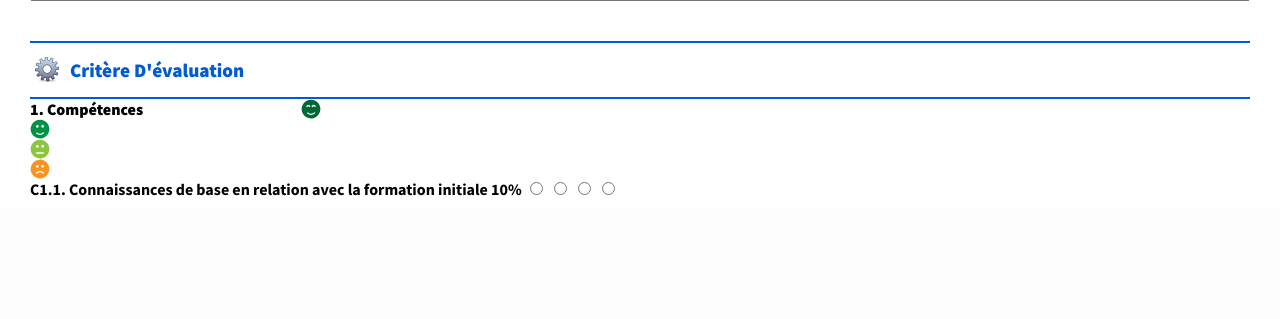
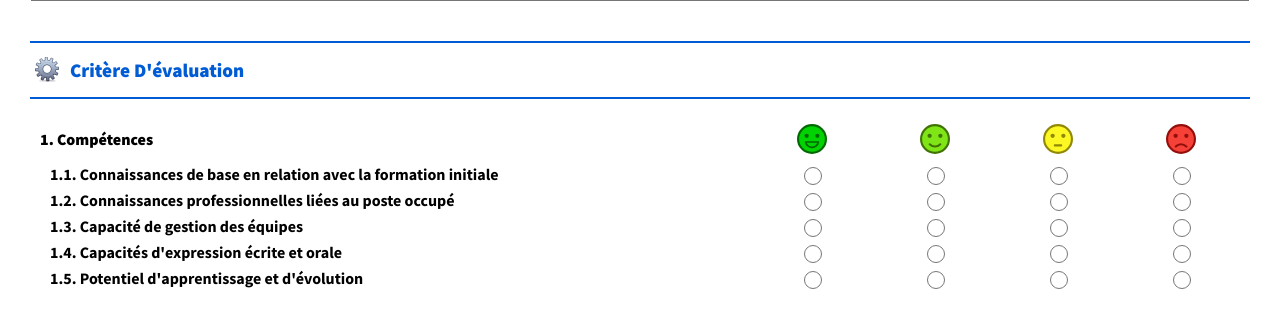
Before and after one commit to medEssami/Evaluation-du-personnel, a PHP site: page /survey/index.html in a window 1280 px wide. Shown: the part 863-1182 px from the top of the page. Before the commit the page ends 1059 px from the top, so only its background shows below. Run offline with PHP 8.4, Linux system fonts and the light colour scheme.

Commit message:
Correct section element css

```diff
--- a/static/css/survey.css
+++ b/static/css/survey.css
@@ -64,7 +64,7 @@
     color: red;
 }
 
-.section *:nth-last-child(-n+4) {
+.section form *:nth-last-child(-n+4) {
     grid-column: span 4;
 }
 
@@ -72,11 +72,26 @@
     font-weight: bolder;
 }
 
-.section_element{
+.section_element {
     display: grid;
-    grid-template-columns: auto auto auto auto;
+    align-items: center;
+    margin: 20px 10px;
+    grid-template-columns: 6fr 1fr 1fr 1fr 1fr;
+    gap: 5px;
 }
 
-svg{
-    width: 20px;
+.section_element input[type=radio] {
+    width: 18px;
+    height: 18px;
+    justify-self: center;
 }
+
+.section_element label {
+    margin-left: 10px;
+}
+
+.rating-emoji {
+    width: 32px;
+    margin: 4px;
+    justify-self: center;
+}
--- a/survey/index.html
+++ b/survey/index.html
@@ -54,33 +54,40 @@
             <div>Critère D'évaluation</div>
             <div class="section_element">
                 <div>1. Compétences</div>
-                    <svg xmlns="http://www.w3.org/2000/svg" viewBox="0 0 128 128">
-                        <path
-                            d="M64,4a60,60,0,1,0,30,8A60,60,0,0,0,64,4ZM35.24,49.9a4.27,4.27,0,0,1,0-6.08,14.95,14.95,0,0,1,23.23,0,4.3,4.3,0,1,1-6.09,6.08c-4-4.28-7-4.28-11.05,0a4.29,4.29,0,0,1-6.09,0ZM88.09,93.06A38.62,38.62,0,0,1,64,102.57,38.57,38.57,0,0,1,39.91,93.1,4.3,4.3,0,0,1,41.17,86a4.32,4.32,0,0,1,4.06.38c12.86,10.24,24.73,10.24,37.54,0h0a4.29,4.29,0,0,1,6.3.45,4.28,4.28,0,0,1-1,6.23ZM92.76,49.9h0a4.29,4.29,0,0,1-6.09,0c-4-4.29-7-4.29-11.06,0A4.31,4.31,0,0,1,68.41,48a4.33,4.33,0,0,1,1.12-4.16,15,15,0,0,1,23.23,0,4.31,4.31,0,0,1,0,6.09Z"
-                            style="fill:#006837" />
-                    </svg>
-                    <svg xmlns="http://www.w3.org/2000/svg" viewBox="0 0 128 128">
-                        <path
-                            d="M64,4a60,60,0,1,0,30,8A60,60,0,0,0,64,4ZM46.86,38.29A8.57,8.57,0,1,1,40.8,40.8,8.57,8.57,0,0,1,46.86,38.29ZM88.09,93.06A38.62,38.62,0,0,1,64,102.57,38.57,38.57,0,0,1,39.91,93.1,4.3,4.3,0,0,1,41.17,86a4.32,4.32,0,0,1,4.06.38c12.86,10.24,24.73,10.24,37.54,0h0a4.29,4.29,0,0,1,6.3.45,4.28,4.28,0,0,1-1,6.23Zm-7-37.63a8.57,8.57,0,1,1,6.06-2.51A8.57,8.57,0,0,1,81.14,55.43Z"
-                            style="fill:#009245" />
-                    </svg>
-                    <svg xmlns="http://www.w3.org/2000/svg" viewBox="0 0 128 128">
-                        <path
-                            d="M64,4a60,60,0,1,0,30,8A60,60,0,0,0,64,4ZM46.86,38.29A8.57,8.57,0,1,1,40.8,40.8,8.57,8.57,0,0,1,46.86,38.29ZM85.43,94H42.57a4.29,4.29,0,1,1,0-8.57H85.43a4.29,4.29,0,1,1,0,8.57ZM81.14,55.43a8.57,8.57,0,1,1,6.06-2.51A8.57,8.57,0,0,1,81.14,55.43Z"
-                            style="fill:#8cc63f" />
-                    </svg>
-                    <svg xmlns="http://www.w3.org/2000/svg" viewBox="0 0 128 128">
-                        <path
-                            d="M64,4a60,60,0,1,0,30,8A60,60,0,0,0,64,4ZM46.86,38.29A8.57,8.57,0,1,1,40.8,40.8,8.57,8.57,0,0,1,46.86,38.29ZM88.77,92.37a4.29,4.29,0,0,1-6,.69C69.91,82.81,58,82.81,45.23,93.06h0a4.24,4.24,0,0,1-6-.69,4.3,4.3,0,0,1,.68-6c15.78-12.6,32.45-12.6,48.18,0h0a4.28,4.28,0,0,1,.68,6ZM81.14,55.43a8.57,8.57,0,1,1,6.06-2.51A8.57,8.57,0,0,1,81.14,55.43Z"
-                            style="fill:#f7931e" />
-                    </svg>
-                <div class="rating_box">
-                    <label for="C1.1">C1.1. Connaissances de base en relation avec la formation initiale 10%</label>
-                            <input type="radio" name="check_C11" onclick="onlyOne(this)" class="C11" id="C11_A">
-                            <input type="radio" name="check_C11" onclick="onlyOne(this)" class="C11" id="C11_B">
-                            <input type="radio" name="check_C11" onclick="onlyOne(this)" class="C11" id="C11_C">
-                            <input type="radio" name="check_C11" onclick="onlyOne(this)" class="C11" id="C11_D">
-                </div>
+                <img class="rating-emoji" title="Très bien" src="./../static/img/rating_emojis/great.svg">
+                <img class="rating-emoji" title="Bien" src="./../static/img/rating_emojis/good.svg">
+                <img class="rating-emoji" title="Moyen" src="./../static/img/rating_emojis/normal.svg">
+                <img class="rating-emoji" title="Non satisfaisant"  src="./../static/img/rating_emojis/bad.svg">
+
+                <label>1.1. Connaissances de base en relation avec la formation initiale</label>
+                <input type="radio" name="C1" value="A">
+                <input type="radio" name="C1" value="B">
+                <input type="radio" name="C1" value="C">
+                <input type="radio" name="C1" value="D">
+
+                <label>1.2. Connaissances professionnelles liées au poste occupé</label>
+                <input type="radio" name="C2" value="A">
+                <input type="radio" name="C2" value="B">
+                <input type="radio" name="C2" value="C">
+                <input type="radio" name="C2" value="D">
+
+                <label>1.3. Capacité de gestion des équipes</label>
+                <input type="radio" name="C3" value="A">
+                <input type="radio" name="C3" value="B">
+                <input type="radio" name="C3" value="C">
+                <input type="radio" name="C3" value="D">
+
+                <label>1.4. Capacités d'expression écrite et orale</label>
+                <input type="radio" name="C4" value="A">
+                <input type="radio" name="C4" value="B">
+                <input type="radio" name="C4" value="C">
+                <input type="radio" name="C4" value="D">
+
+                <label>1.5. Potentiel d'apprentissage et d'évolution</label>
+                <input type="radio" name="C5" value="A">
+                <input type="radio" name="C5" value="B">
+                <input type="radio" name="C5" value="C">
+                <input type="radio" name="C5" value="D">
             </div>
         </section>
     </div>
```
Also changed, not shown: static/img/emoji-rating/emoji_bad.svg (deleted), static/img/emoji-rating/emoji_good.svg (deleted), static/img/emoji-rating/emoji_great.svg (deleted), static/img/emoji-rating/emoji_normal.svg (deleted), static/img/rating_emojis/bad.svg (added), static/img/rating_emojis/good.svg (added), static/img/rating_emojis/great.svg (added), static/img/rating_emojis/normal.svg (added).
